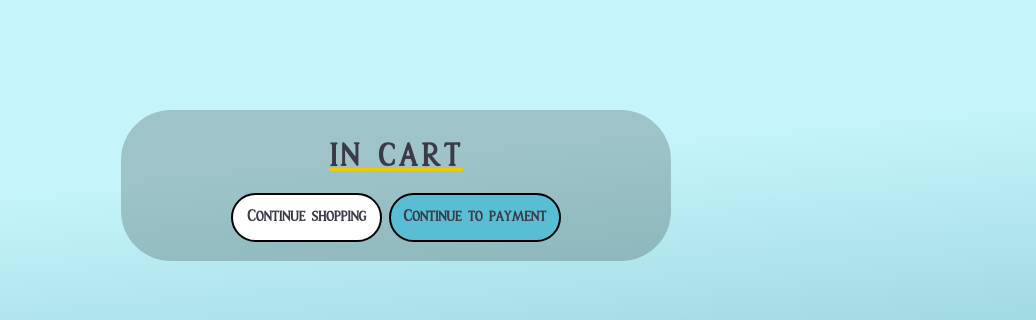
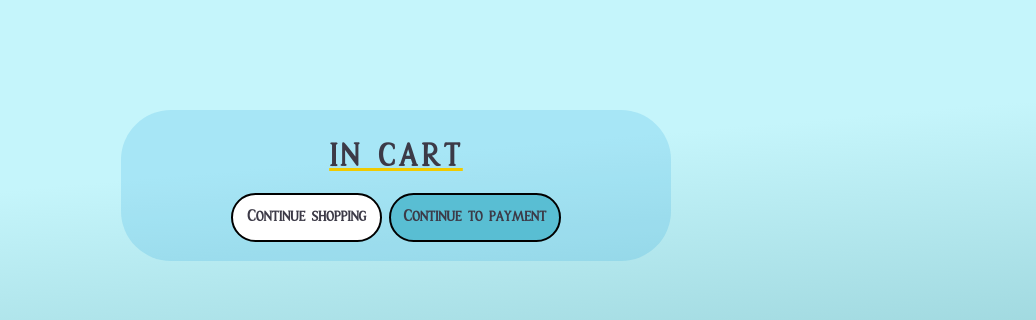
Before and after one commit to HelChris/hch-ixd-ca, a website: page cart.html in a window 1280 px wide. Shown: the part 125-445 px from the top of the page, 244-1280 px from the left. Drawn offline with Linux system fonts and the light colour scheme; no server answers; a web font is replaced by a local one.

Commit message:
updated wrapper color

```diff
--- a/css/styles.css
+++ b/css/styles.css
@@ -32,7 +32,7 @@
 	--game-category-banner-box-shadow: 0 0 10px 5px rgba(89, 190, 211, 1);
 	--background-footer: url("/images/footer-banner.jpg");
 	--background-nav-wrapper: rgba(255, 255, 255, 0.8);
-	--background-content-wrapper: rgba(0, 0, 0, 0.2);
+	--background-content-wrapper: rgba(9, 148, 218, 0.158);
 	--color-nav-link-icon: #000;
 
 	--button-background-color: #fff;
```
